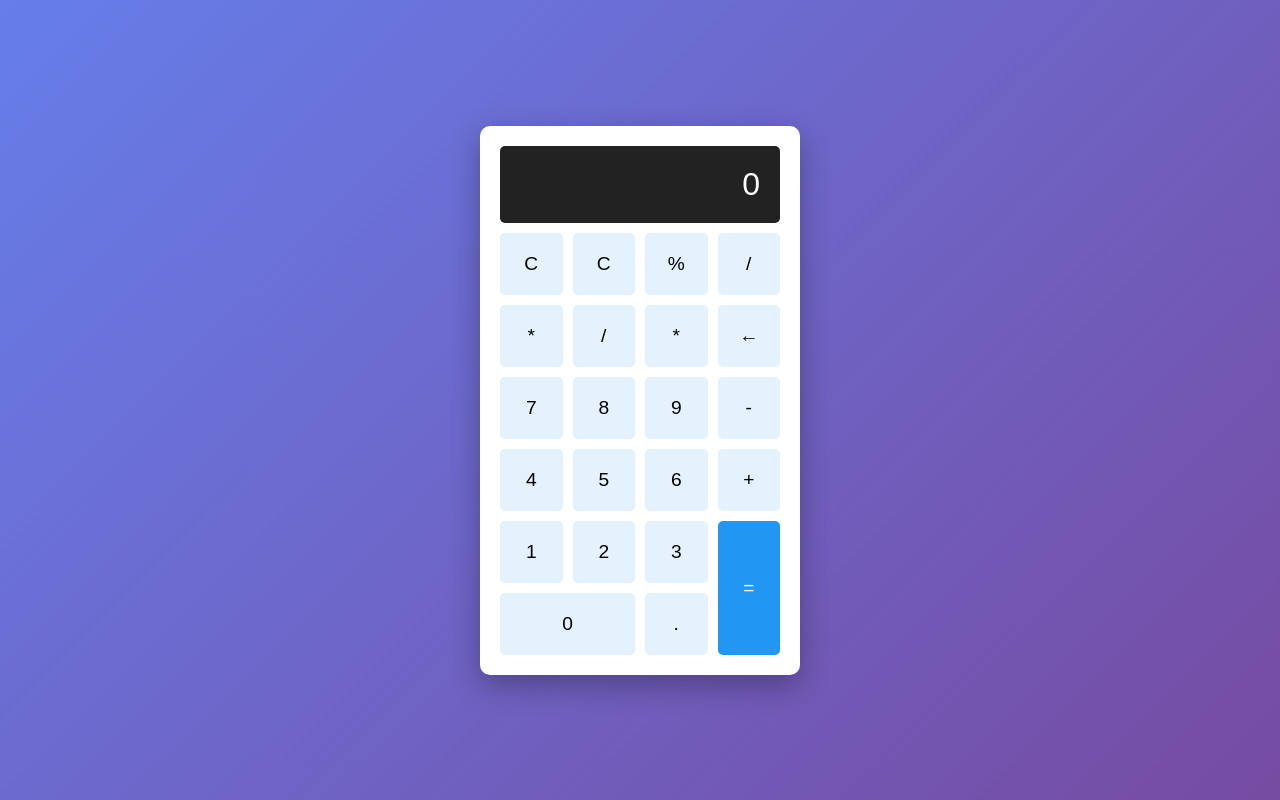
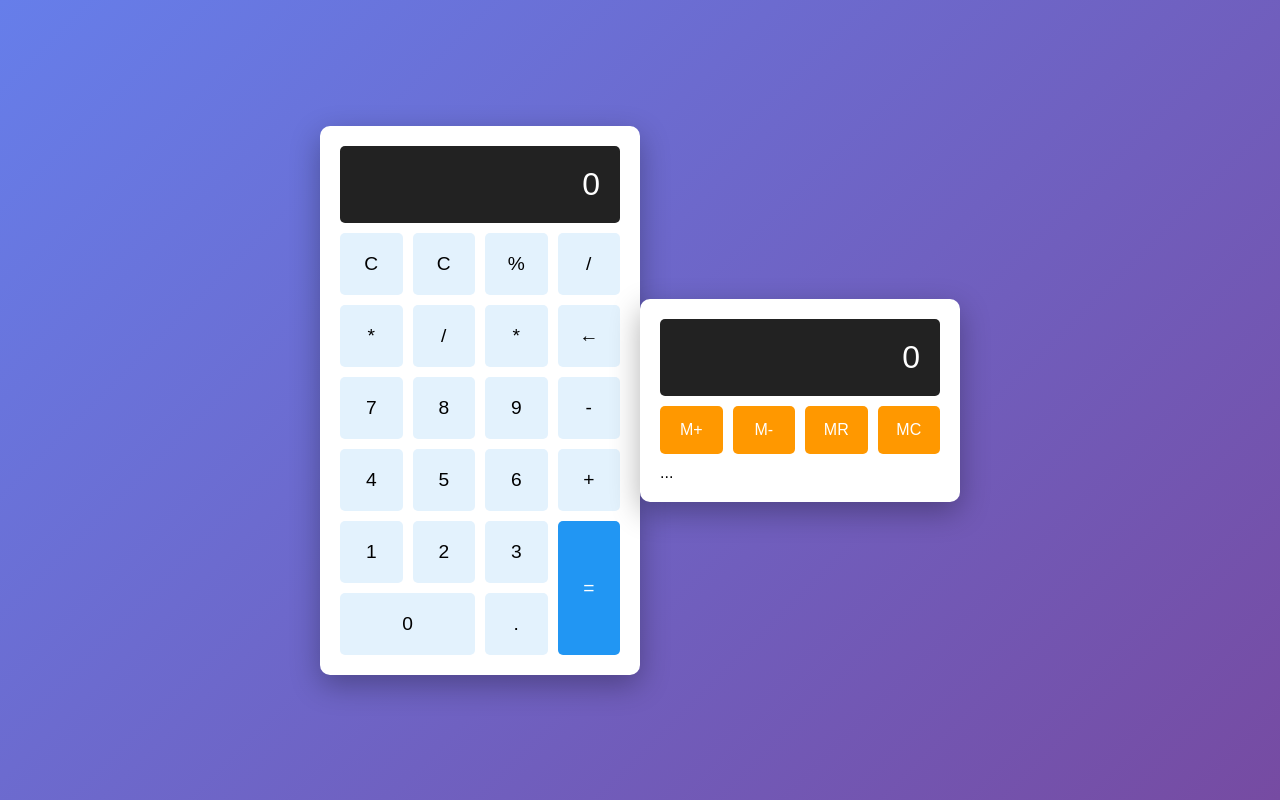
Before and after one commit to linjngg1225/calculator-app, a plain HTML site: page index.html in a window 1280 px wide. Drawn offline with Linux system fonts and the light colour scheme.

```diff
--- a/index.html
+++ b/index.html
@@ -45,3 +45,19 @@
 </body>
 
 </html>
+<div class="calculator">
+    <div class="display" id="display">0</div>
+
+    <!-- 新增記憶功能區 -->
+    <div class="memory-buttons">
+        <button onclick="memoryAdd()" class="memory-btn">M+</button>
+        <button onclick="memorySubtract()" class="memory-btn">M-</button>
+        <button onclick="memoryRecall()" class="memory-btn">MR</button>
+        <button onclick="memoryClear()" class="memory-btn">MC</button>
+    </div>
+
+    <div class="buttons">
+        <!-- 原有按鈕 -->
+        ...
+    </div>
+</div>
--- a/script.js
+++ b/script.js
@@ -55,3 +55,53 @@ function calculatePercentage() {
         }, 1500);
     }
 }
+// 在檔案開頭增加記憶變數
+let display = document.getElementById('display');
+let currentInput = '0';
+let memoryValue = 0;  // 新增記憶變數
+
+// ... 原有函數 ...
+
+// 新增記憶功能函數
+function memoryAdd() {
+    try {
+        let currentValue = eval(currentInput);
+        memoryValue += currentValue;
+        console.log('Memory:', memoryValue);
+        // 可選：顯示提示
+        showMemoryIndicator();
+    } catch (error) {
+        console.error('Memory add error:', error);
+    }
+}
+
+function memorySubtract() {
+    try {
+        let currentValue = eval(currentInput);
+        memoryValue -= currentValue;
+        console.log('Memory:', memoryValue);
+        showMemoryIndicator();
+    } catch (error) {
+        console.error('Memory subtract error:', error);
+    }
+}
+
+function memoryRecall() {
+    currentInput = memoryValue.toString();
+    updateDisplay();
+}
+
+function memoryClear() {
+    memoryValue = 0;
+    console.log('Memory cleared');
+    hideMemoryIndicator();
+}
+
+// 可選：顯示記憶指示器
+function showMemoryIndicator() {
+    display.style.borderLeft = '5px solid #ff9800';
+}
+
+function hideMemoryIndicator() {
+    display.style.borderLeft = 'none';
+}
--- a/style.css
+++ b/style.css
@@ -68,3 +68,29 @@ button:hover {
 .zero {
     grid-column: span 2;
 }
+/* 新增記憶按鈕樣式 */
+.memory-buttons {
+    display: grid;
+    grid-template-columns: repeat(4, 1fr);
+    gap: 10px;
+    margin-bottom: 10px;
+}
+
+.memory-btn {
+    padding: 15px;
+    font-size: 1em;
+    background: #ff9800;
+    color: white;
+    border: none;
+    border-radius: 5px;
+    cursor: pointer;
+    transition: all 0.3s;
+}
+
+.memory-btn:hover {
+    background: #f57c00;
+}
+
+.memory-btn:active {
+    transform: scale(0.95);
+}
```
Also changed, not shown: 2 other files.
